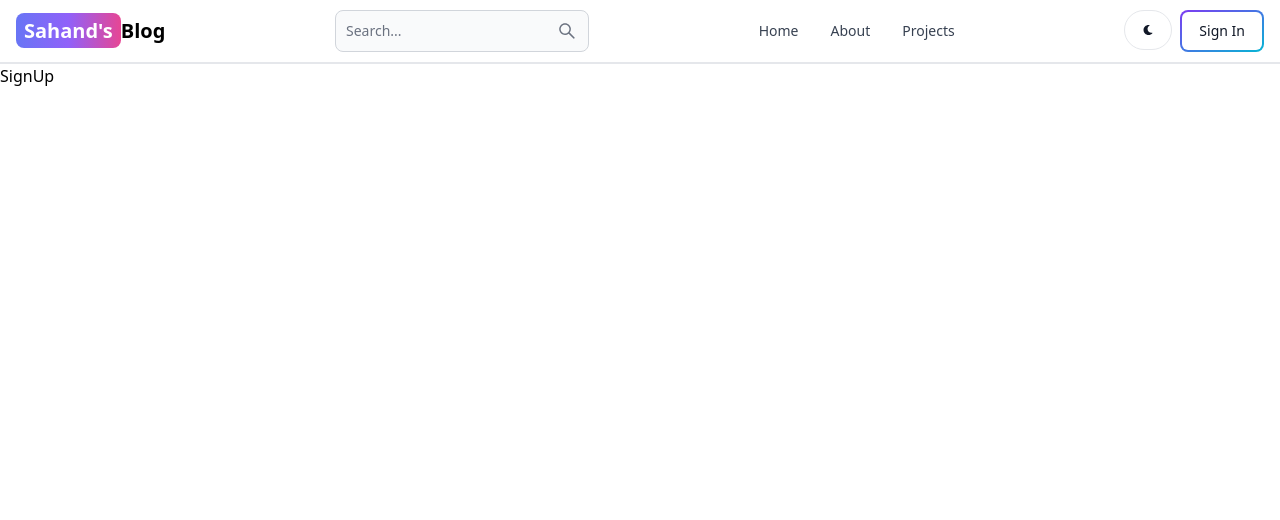
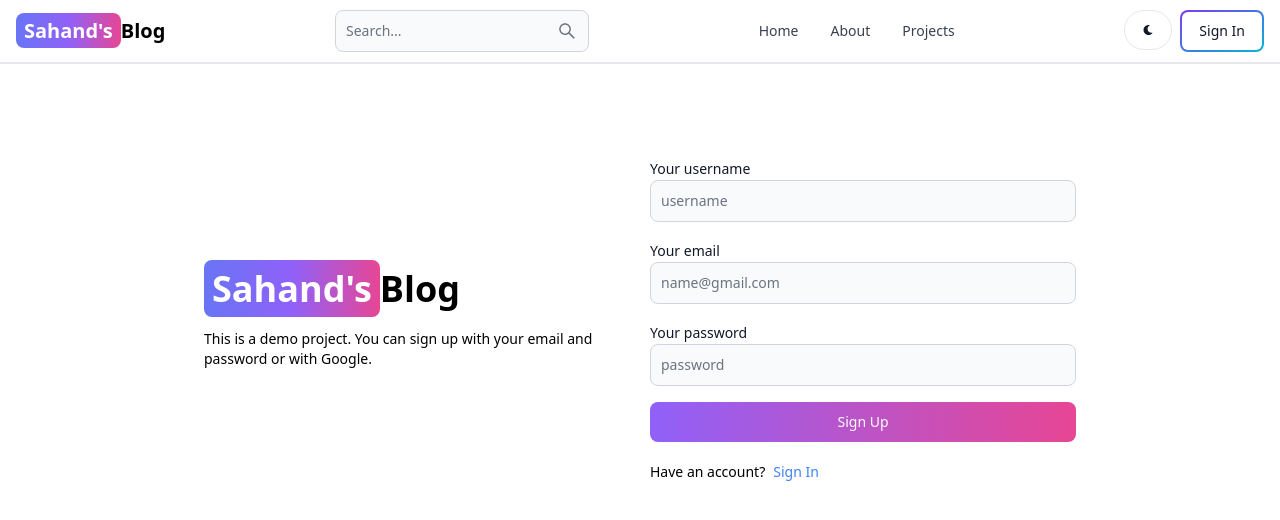
Before and after one commit to Isacco-B/mern-blog, a React (Vite) app in the folder client/: page /sign-up in a window 1280 px wide. Shown: the top 520 px of the page. Built offline with nearby package versions, Linux system fonts and the light colour scheme.

Commit message:
create sign up page ui

```diff
--- a/client/src/pages/SignUp.jsx
+++ b/client/src/pages/SignUp.jsx
@@ -1,5 +1,48 @@
+/* eslint-disable react/no-unescaped-entities */
+import { Button, Label, TextInput } from "flowbite-react";
+import { Link } from "react-router-dom";
 export default function SignUp() {
   return (
-    <div>SignUp</div>
-  )
+    <div className="min-h-screen mt-20">
+      <div className="flex p-3 max-w-4xl mx-auto flex-col md:flex-row md:items-center gap-5">
+        <div className="flex-1">
+          <Link to="/" className="text-4xl font-bold dark:text-white">
+            <span className="px-2 py-1 bg-gradient-to-r from-indigo-500 via-purple-500 to-pink-500 rounded-lg text-white">
+              Sahand's
+            </span>
+            Blog
+          </Link>
+          <p className="text-sm mt-5">
+            This is a demo project. You can sign up with your email and password
+            or with Google.
+          </p>
+        </div>
+        <div className="flex-1">
+          <form method="post" className="flex flex-col gap-4">
+            <div>
+              <Label value="Your username" />
+              <TextInput type="text" placeholder="username" id="username" />
+            </div>
+            <div>
+              <Label value="Your email" />
+              <TextInput type="email" placeholder="name@gmail.com" id="email" />
+            </div>
+            <div>
+              <Label value="Your password" />
+              <TextInput type="password" placeholder="password" id="password" />
+            </div>
+            <Button gradientDuoTone="purpleToPink" type="submit">
+              Sign Up
+            </Button>
+          </form>
+          <div className="flex gap-2 text-sm mt-5">
+            <span>Have an account?</span>
+            <Link to="/sign-in" className="text-blue-500">
+              Sign In
+            </Link>
+          </div>
+        </div>
+      </div>
+    </div>
+  );
 }
```
Also changed, not shown: client/src/components/Footer.jsx (added).
